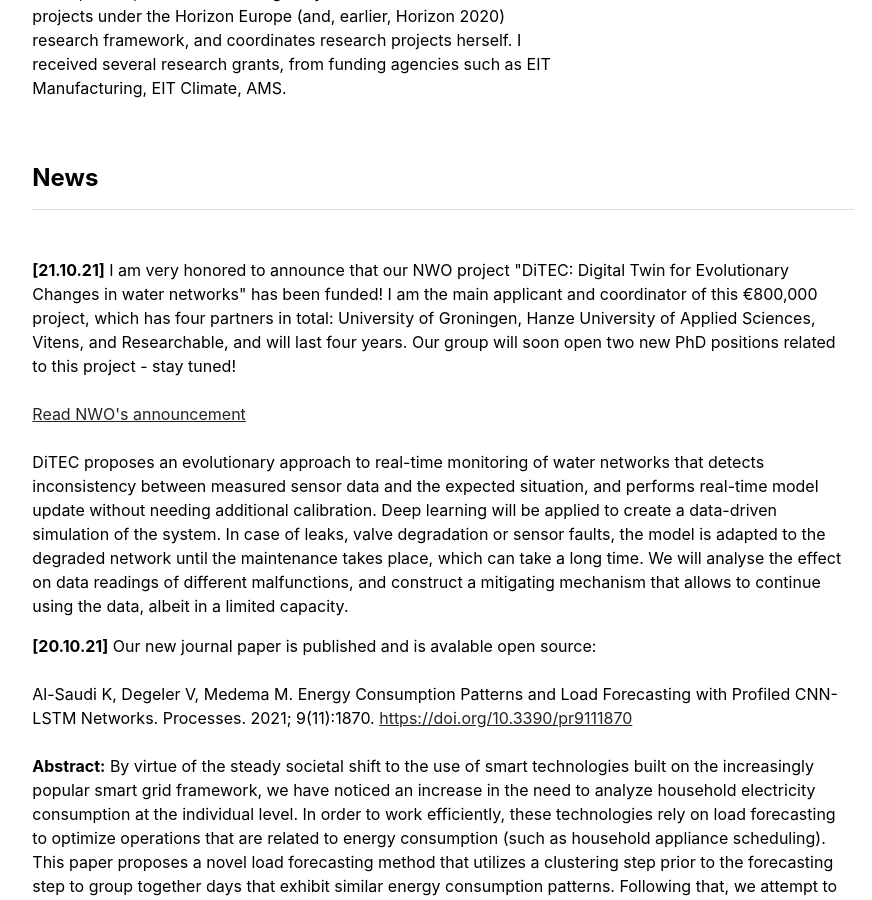
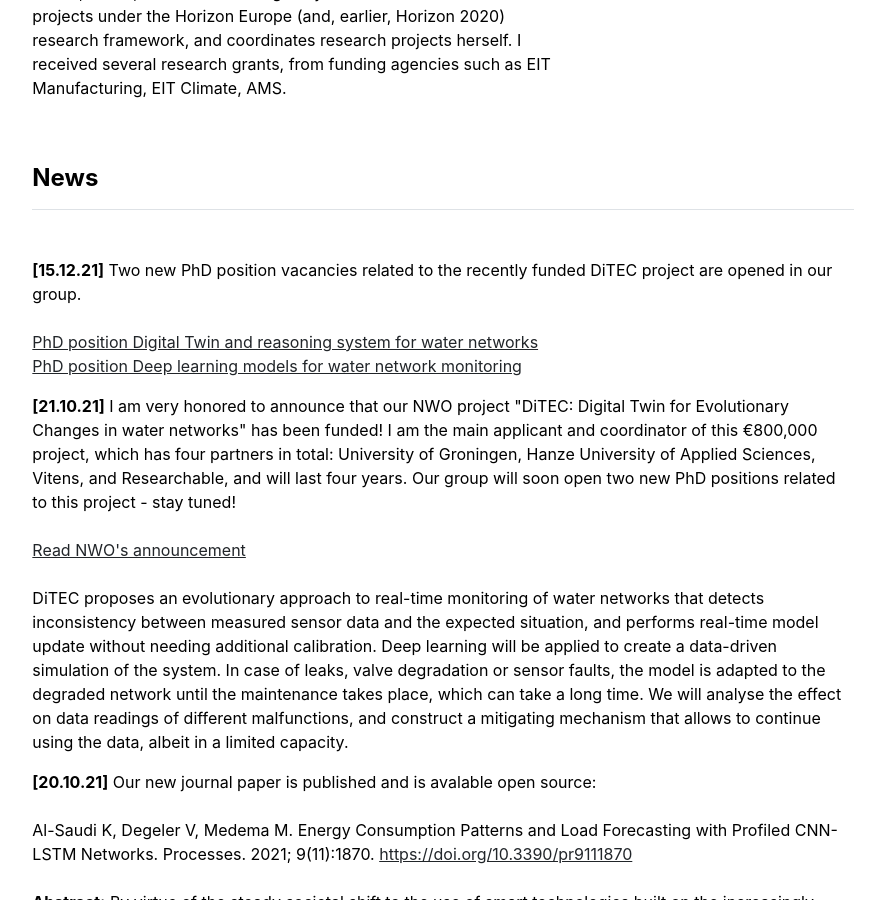
Before and after one commit to Degvik/degvik.github.io, a Jekyll site: the page built from index.md, in a window 1280 px wide and 900 px high, scrolled down 741 px. Shown: the whole window, without its empty margins (197-1069 px from the left). Built offline with Jekyll 4.4.1, drawn with Linux system fonts in a browser that asks for light colours.

Commit message:
phd vacancies news

```diff
--- a/_data/news.yml
+++ b/_data/news.yml
@@ -1,3 +1,8 @@
+- {date: '15.12.21', text: 'Two new PhD position vacancies related to the recently funded DiTEC project are opened in our group.
+<br><br>
+<a href="https://www.rug.nl/about-ug/work-with-us/job-opportunities/?details=00347-02S0008UJP">PhD position Digital Twin and reasoning system for water networks</a><br>
+<a href="https://www.rug.nl/about-ug/work-with-us/job-opportunities/?details=00347-02S0008UKP">PhD position Deep learning models for water network monitoring</a>'}
+
 - {date: '21.10.21', text: 'I am very honored to announce that our NWO project "DiTEC: Digital Twin for Evolutionary Changes in water networks" has been funded! I am the main applicant and coordinator of this €800,000 project, which has four partners in total: University of Groningen, Hanze University of Applied Sciences, Vitens, and Researchable, and will last four years. Our group will soon open two new PhD positions related to this project - stay tuned!<br><br>
 
 <a href="https://www.nwo.nl/en/news/grants-open-technology-programme-and-smart-industry-2020#smart-industry-2020">Read NWO&apos;s announcement</a> <br><br>
```
